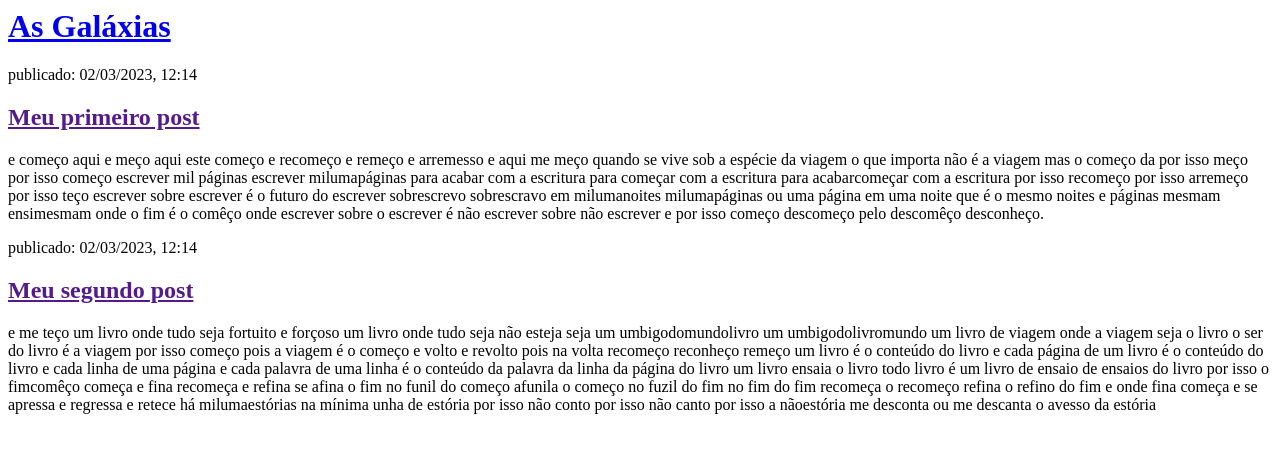
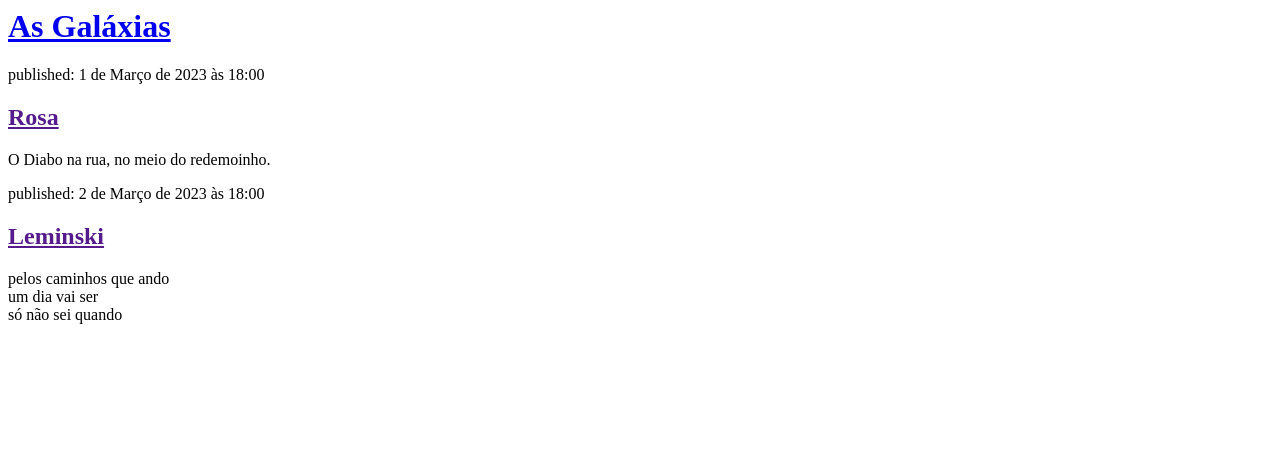
Before and after one commit to tarcizolopes/djangoproj, a Django app: page / in a window 1280 px wide. Shown: the top 453 px of the page. Run offline with Django 4.2, Linux system fonts and the light colour scheme; data comes from the database, SQL or seed files in the repository.

Commit message:
Modified templates to display posts from database.

```diff
--- a/blog/templates/blog/post_list.html
+++ b/blog/templates/blog/post_list.html
@@ -6,17 +6,12 @@
         <div>
             <h1><a href="/">As Galáxias</a></h1>
         </div>
-
-        <div>
-            <p>publicado: 02/03/2023, 12:14</p>
-            <h2><a href="">Meu primeiro post</a></h2>
-            <p>e começo aqui e meço aqui este começo e recomeço e remeço e arremesso e aqui me meço quando se vive sob a espécie da viagem o que importa não é a viagem mas o começo da por isso meço por isso começo escrever mil páginas escrever milumapáginas para acabar com a escritura para começar com a escritura para acabarcomeçar com a escritura por isso recomeço por isso arremeço por isso teço escrever sobre escrever é o futuro do escrever sobrescrevo sobrescravo em milumanoites milumapáginas ou uma página em uma noite que é o mesmo noites e páginas mesmam ensimesmam onde o fim é o comêço onde escrever sobre o escrever é não escrever sobre não escrever e por isso começo descomeço pelo descomêço desconheço.</p>
-        </div>
-
-        <div>
-            <p>publicado: 02/03/2023, 12:14</p>
-            <h2><a href="">Meu segundo post</a></h2>
-            <p>e me teço um livro onde tudo seja fortuito e forçoso um livro onde tudo seja não esteja seja um umbigodomundolivro um umbigodolivromundo um livro de viagem onde a viagem seja o livro o ser do livro é a viagem por isso começo pois a viagem é o começo e volto e revolto pois na volta recomeço reconheço remeço um livro é o conteúdo do livro e cada página de um livro é o conteúdo do livro e cada linha de uma página e cada palavra de uma linha é o conteúdo da palavra da linha da página do livro um livro ensaia o livro todo livro é um livro de ensaio de ensaios do livro por isso o fimcomêço começa e fina recomeça e refina se afina o fim no funil do começo afunila o começo no fuzil do fim no fim do fim recomeça o recomeço refina o refino do fim e onde fina começa e se apressa e regressa e retece há milumaestórias na mínima unha de estória por isso não conto por isso não canto por isso a nãoestória me desconta ou me descanta o avesso da estória</p>
-        </div>
+        {% for post in posts %}
+            <div>
+                <p>published: {{ post.published_date }}</p>
+                <h2><a href="">{{ post.title }}</a></h2>
+                <p>{{ post.text|linebreaksbr }}</p>
+            </div>
+        {% endfor %}
     </body>
 </html>
```
